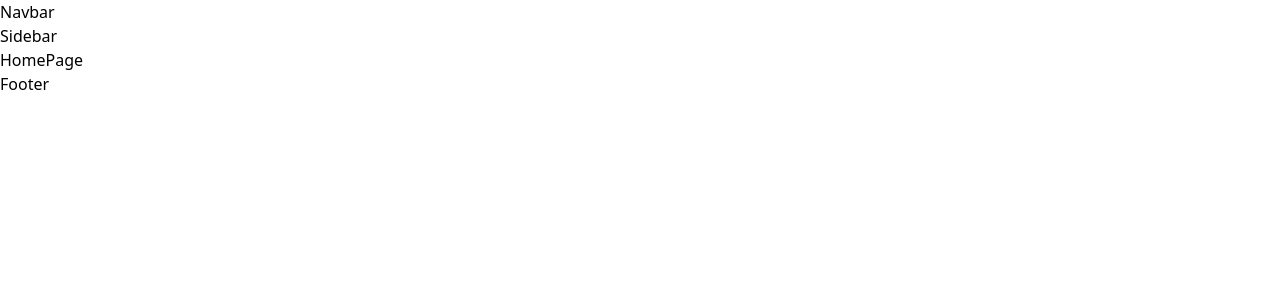
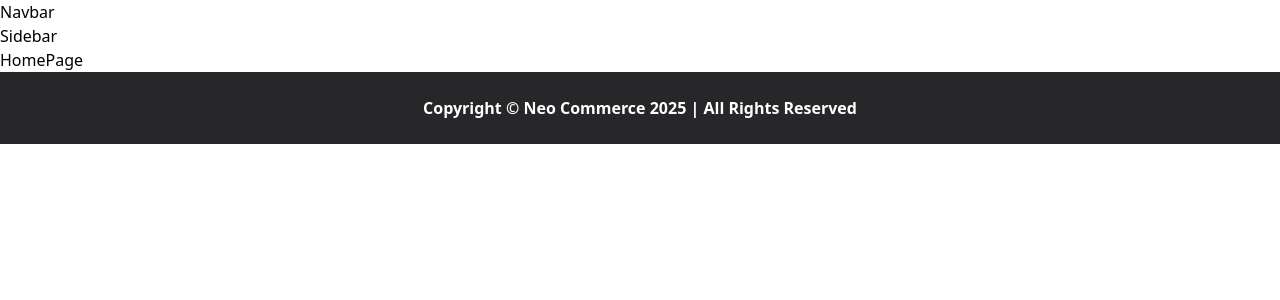
Before and after one commit to grimwebdeveloper/Neo-Commerce, a React (Vite) app: page / in a window 1280 px wide. Shown: the top 300 px of the page. Built offline with nearby package versions, Linux system fonts and the light colour scheme.

Commit message:
feat(footer): add copyright with current year to footer
Dynamically display the current year in the footer copyright notice for accurate rights reservation.

```diff
--- a/src/components/Footer.jsx
+++ b/src/components/Footer.jsx
@@ -1,7 +1,10 @@
 const Footer = () => {
+  const currentYear = new Date().getFullYear();
   return (
-    <div>Footer</div>
-  )
-}
+    <footer className='bg-zinc-800 text-white text-center py-6'>
+      <p className='font-semibold'>Copyright &copy; Neo Commerce {currentYear} | All Rights Reserved</p>
+    </footer>
+  );
+};
 
-export default Footer
+export default Footer;
```
